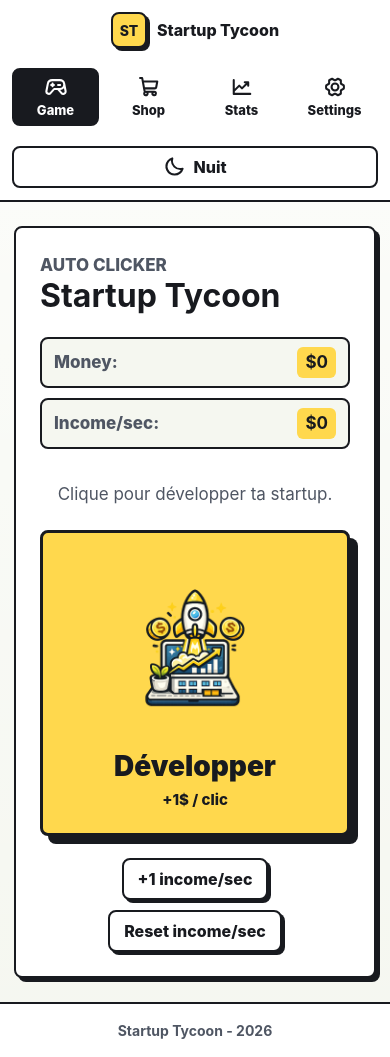
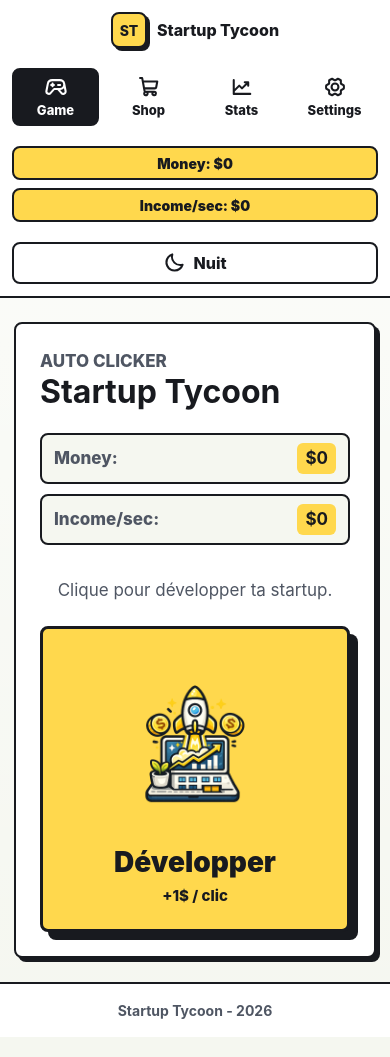
Before and after one commit to JoVibess/startup-tycoon, a React (Vite) app: page / in a window 390 px wide. Built offline with nearby package versions, Linux system fonts and the light colour scheme.

Commit message:
ADD [store] Migration TP9 vers Zustand

```diff
--- a/package.json
+++ b/package.json
@@ -13,7 +13,8 @@
     "@phosphor-icons/react": "^2.1.10",
     "react": "^19.2.4",
     "react-dom": "^19.2.4",
-    "react-router-dom": "^7.14.1"
+    "react-router-dom": "^7.14.1",
+    "zustand": "^5.0.12"
   },
   "devDependencies": {
     "@eslint/js": "^9.39.4",
--- a/src/App.jsx
+++ b/src/App.jsx
@@ -1,100 +1,18 @@
-import { useCallback, useState } from 'react'
 import { BrowserRouter, Routes, Route } from 'react-router-dom'
 import Layout from './components/Layout'
-import { initialUpgrades } from './data/upgrades'
 import Game from './pages/Game'
 import Shop from './pages/Shop'
 import Stats from './pages/Stats'
 import Settings from './pages/Settings'
 import NotFound from './pages/NotFound'
-import { getUpgradeCost } from './utils/getUpgradeCost'
 
 function App() {
-  const [money, setMoney] = useState(0)
-  const [clickValue] = useState(1)
-  const [incomePerSecond, setIncomePerSecond] = useState(0)
-  const [upgrades, setUpgrades] = useState(() =>
-    initialUpgrades.map((upgrade) => ({ ...upgrade })),
-  )
-  const [shopMessage, setShopMessage] = useState('')
-
-  const handlePassiveIncomeTick = useCallback(() => {
-    setMoney((currentMoney) => currentMoney + incomePerSecond)
-  }, [incomePerSecond])
-
-  function handleDevelopClick() {
-    setMoney((currentMoney) => currentMoney + clickValue)
-  }
-
-  function handleAddIncomePerSecond() {
-    setIncomePerSecond((currentIncome) => currentIncome + 1)
-  }
-
-  function handleResetIncomePerSecond() {
-    setIncomePerSecond(0)
-  }
-
-  function handleBuyUpgrade(upgradeId) {
-    const upgradeToBuy = upgrades.find((upgrade) => upgrade.id === upgradeId)
-
-    if (!upgradeToBuy) {
-      return
-    }
-
-    const currentCost = getUpgradeCost(
-      upgradeToBuy.baseCost,
-      upgradeToBuy.count,
-    )
-
-    if (money < currentCost) {
-      setShopMessage(`Fonds insuffisants pour ${upgradeToBuy.name}.`)
-      return
-    }
-
-    setMoney((currentMoney) => currentMoney - currentCost)
-    setIncomePerSecond(
-      (currentIncome) => currentIncome + upgradeToBuy.incomePerSecondGain,
-    )
-    setUpgrades((currentUpgrades) =>
-      currentUpgrades.map((upgrade) =>
-        upgrade.id === upgradeId
-          ? { ...upgrade, count: upgrade.count + 1 }
-          : upgrade,
-      ),
-    )
-    setShopMessage(`${upgradeToBuy.name} achete.`)
-  }
-
   return (
     <BrowserRouter>
       <Routes>
         <Route element={<Layout />}>
-          <Route
-            path="/"
-            element={
-              <Game
-                money={money}
-                clickValue={clickValue}
-                incomePerSecond={incomePerSecond}
-                onDevelopClick={handleDevelopClick}
-                onPassiveIncomeTick={handlePassiveIncomeTick}
-                onAddIncomePerSecond={handleAddIncomePerSecond}
-                onResetIncomePerSecond={handleResetIncomePerSecond}
-              />
-            }
-          />
-          <Route
-            path="/shop"
-            element={
-              <Shop
-                money={money}
-                incomePerSecond={incomePerSecond}
-                upgrades={upgrades}
-                message={shopMessage}
-                onBuyUpgrade={handleBuyUpgrade}
-              />
-            }
-          />
+          <Route path="/" element={<Game />} />
+          <Route path="/shop" element={<Shop />} />
           <Route path="/stats" element={<Stats />} />
           <Route path="/settings" element={<Settings />} />
           <Route path="*" element={<NotFound />} />
--- /dev/null
+++ b/src/components/GameTick.jsx
@@ -0,0 +1,20 @@
+import { useEffect } from 'react'
+import { useGameStore } from '../state/useGameStore'
+
+function GameTick() {
+  const tick = useGameStore((state) => state.tick)
+
+  useEffect(() => {
+    const tickId = setInterval(() => {
+      tick()
+    }, 1000)
+
+    return () => {
+      clearInterval(tickId)
+    }
+  }, [tick])
+
+  return null
+}
+
+export default GameTick
--- a/src/components/Layout.jsx
+++ b/src/components/Layout.jsx
@@ -6,6 +6,9 @@ import {
   GearSix,
   ShoppingCart,
 } from '@phosphor-icons/react'
+import { useGameStore } from '../state/useGameStore'
+import { formatNumber } from '../utils/formatNumber'
+import GameTick from './GameTick'
 import ThemeToggle from './ThemeToggle'
 
 const navItems = [
@@ -16,8 +19,13 @@ const navItems = [
 ]
 
 function Layout() {
+  const money = useGameStore((state) => state.money)
+  const incomePerSecond = useGameStore((state) => state.incomePerSecond)
+
   return (
     <div className="app-shell">
+      <GameTick />
+
       <header className="app-header">
         <NavLink className="brand" to="/" aria-label="Retour au jeu">
           <span className="brand-mark">ST</span>
@@ -44,6 +52,11 @@ function Layout() {
           ))}
         </nav>
 
+        <div className="global-stats" aria-label="Ressources globales">
+          <span>Money: ${formatNumber(money)}</span>
+          <span>Income/sec: ${formatNumber(incomePerSecond)}</span>
+        </div>
+
         <ThemeToggle />
       </header>
 
--- a/src/pages/Game.jsx
+++ b/src/pages/Game.jsx
@@ -1,25 +1,12 @@
-import { useEffect } from 'react'
 import ClickButton from '../components/ClickButton'
 import GameHeader from '../components/GameHeader'
+import { useGameStore } from '../state/useGameStore'
 
-function Game({
-  money,
-  clickValue,
-  incomePerSecond,
-  onDevelopClick,
-  onPassiveIncomeTick,
-  onAddIncomePerSecond,
-  onResetIncomePerSecond,
-}) {
-  useEffect(() => {
-    const tickId = setInterval(() => {
-      onPassiveIncomeTick()
-    }, 1000)
-
-    return () => {
-      clearInterval(tickId)
-    }
-  }, [onPassiveIncomeTick])
+function Game() {
+  const money = useGameStore((state) => state.money)
+  const clickValue = useGameStore((state) => state.clickValue)
+  const incomePerSecond = useGameStore((state) => state.incomePerSecond)
+  const click = useGameStore((state) => state.click)
 
   return (
     <main className="game-page">
@@ -30,16 +17,10 @@ function Game({
           Clique pour développer ta startup.
         </p>
 
-        <ClickButton clickValue={clickValue} onClick={onDevelopClick} />
-
-        <div className="test-actions" aria-label="Tests du revenu passif">
-          <button type="button" onClick={onAddIncomePerSecond}>
-            +1 income/sec
-          </button>
-          <button type="button" onClick={onResetIncomePerSecond}>
-            Reset income/sec
-          </button>
-        </div>
+        <ClickButton
+          clickValue={clickValue}
+          onClick={click}
+        />
       </section>
     </main>
   )
--- a/src/pages/Shop.jsx
+++ b/src/pages/Shop.jsx
@@ -1,8 +1,14 @@
 import UpgradeCard from '../components/UpgradeCard'
+import { useGameStore } from '../state/useGameStore'
 import { formatNumber } from '../utils/formatNumber'
 import { getUpgradeCost } from '../utils/getUpgradeCost'
 
-function Shop({ money, incomePerSecond, upgrades, message, onBuyUpgrade }) {
+function Shop() {
+  const money = useGameStore((state) => state.money)
+  const incomePerSecond = useGameStore((state) => state.incomePerSecond)
+  const upgrades = useGameStore((state) => state.upgrades)
+  const buyUpgrade = useGameStore((state) => state.buyUpgrade)
+
   return (
     <main className="shop-page">
       <header className="shop-header">
@@ -14,8 +20,6 @@ function Shop({ money, incomePerSecond, upgrades, message, onBuyUpgrade }) {
           <span>Money: ${formatNumber(money)}</span>
           <span>Income/sec: ${formatNumber(incomePerSecond)}</span>
         </div>
-
-        {message ? <p className="shop-feedback">{message}</p> : null}
       </header>
 
       <section className="upgrade-list" aria-label="Liste des upgrades">
@@ -34,7 +38,7 @@ function Shop({ money, incomePerSecond, upgrades, message, onBuyUpgrade }) {
               gain={upgrade.incomePerSecondGain}
               canBuy={canBuy}
               missingMoney={missingMoney}
-              onBuy={() => onBuyUpgrade(upgrade.id)}
+              onBuy={() => buyUpgrade(upgrade.id)}
             />
           )
         })}
--- /dev/null
+++ b/src/state/useGameStore.js
@@ -0,0 +1,69 @@
+import { create } from 'zustand'
+import { initialUpgrades } from '../data/upgrades'
+import { getUpgradeCost } from '../utils/getUpgradeCost'
+
+function createInitialState() {
+  return {
+    money: 0,
+    clickValue: 1,
+    incomePerSecond: 0,
+    upgrades: initialUpgrades.map((upgrade) => ({ ...upgrade })),
+    totalClicks: 0,
+    totalEarned: 0,
+  }
+}
+
+export const useGameStore = create((set) => ({
+  ...createInitialState(),
+
+  click() {
+    set((state) => ({
+      money: state.money + state.clickValue,
+      totalClicks: state.totalClicks + 1,
+      totalEarned: state.totalEarned + state.clickValue,
+    }))
+  },
+
+  tick() {
+    set((state) => ({
+      money: state.money + state.incomePerSecond,
+      totalEarned: state.totalEarned + state.incomePerSecond,
+    }))
+  },
+
+  buyUpgrade(upgradeId) {
+    set((state) => {
+      const upgradeToBuy = state.upgrades.find(
+        (upgrade) => upgrade.id === upgradeId,
+      )
+
+      if (!upgradeToBuy) {
+        return state
+      }
+
+      const currentCost = getUpgradeCost(
+        upgradeToBuy.baseCost,
+        upgradeToBuy.count,
+      )
+
+      if (state.money < currentCost) {
+        return state
+      }
+
+      return {
+        money: state.money - currentCost,
+        incomePerSecond:
+          state.incomePerSecond + upgradeToBuy.incomePerSecondGain,
+        upgrades: state.upgrades.map((upgrade) =>
+          upgrade.id === upgradeId
+            ? { ...upgrade, count: upgrade.count + 1 }
+            : upgrade,
+        ),
+      }
+    })
+  },
+
+  resetGame() {
+    set(createInitialState())
+  },
+}))
--- a/src/styles/App.css
+++ b/src/styles/App.css
@@ -46,7 +46,7 @@ button {
   z-index: 10;
   min-height: 68px;
   display: grid;
-  grid-template-columns: auto 1fr auto;
+  grid-template-columns: auto 1fr auto auto;
   align-items: center;
   gap: 20px;
   padding: 12px 28px;
@@ -128,6 +128,26 @@ button {
 
 .theme-toggle {
   border-color: var(--border);
+}
+
+.global-stats {
+  display: flex;
+  flex-wrap: wrap;
+  justify-content: flex-end;
+  gap: 8px;
+}
+
+.global-stats span {
+  min-height: 34px;
+  display: inline-flex;
+  align-items: center;
+  padding: 0 10px;
+  border: 2px solid var(--border);
+  border-radius: 8px;
+  background: var(--accent);
+  color: var(--accent-text);
+  font-size: 14px;
+  font-weight: 900;
 }
 
 .app-main {
@@ -494,6 +514,15 @@ button {
     width: 100%;
   }
 
+  .global-stats {
+    justify-content: stretch;
+  }
+
+  .global-stats span {
+    flex: 1 1 100%;
+    justify-content: center;
+  }
+
   .app-main {
     padding: 24px 14px;
   }
```
Also changed, not shown: 2 other files (tests, documents, lock files or other folders).
